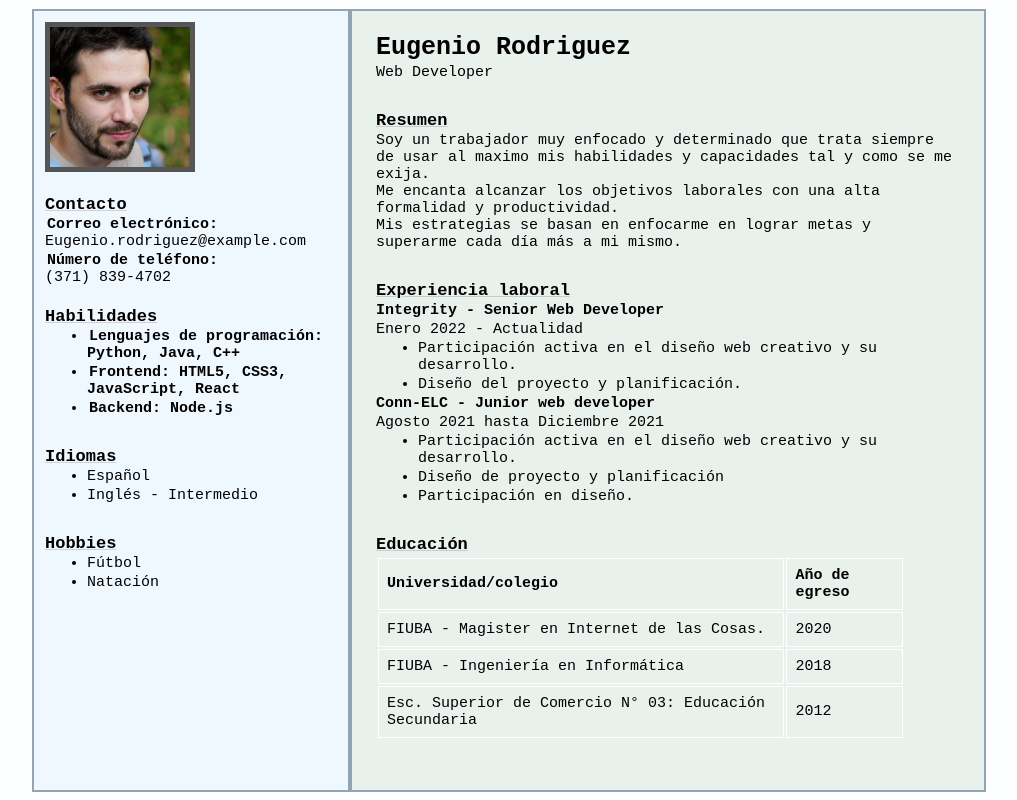
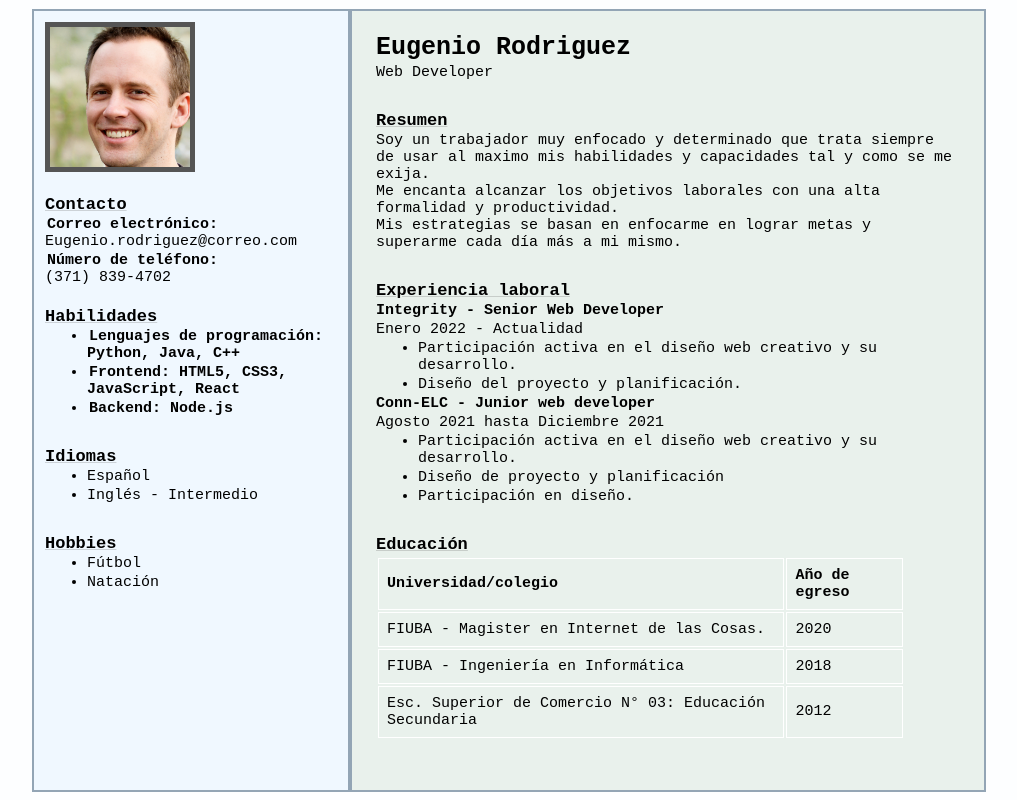
Before and after one commit to emanuelbe1/fundamentos_frontend, a plain HTML site: page 6_proyecto_final_integrador_front_end/plantilla.html in a window 1280 px wide. Shown: the whole page, without its empty margins (131-1148 px from the left). Drawn offline with Linux system fonts and the light colour scheme.

Commit message:
Nueva foto de perfil y cambio en correo

```diff
--- a/6_proyecto_final_integrador_front_end/plantilla.html
+++ b/6_proyecto_final_integrador_front_end/plantilla.html
@@ -11,13 +11,13 @@
     <div class="todo">
         <div class="izquierdo">
             <div class="f_perfil">
-                <img src="profile2.png"
+                <img src="profiletpde.jpeg"
                 alt="Foto de perfil."
                 >
             </div>
             <div class="i_contacto">
                 <br><h2>Contacto</h2>
-                <p><b>Correo electrónico:<br></b>Eugenio.rodriguez@example.com</p>
+                <p><b>Correo electrónico:<br></b>Eugenio.rodriguez@correo.com</p>
                 <p><b>Número de teléfono:<br></b>(371) 839-4702</p><br>
             </div>
             <div class="habilidades">
```
Also changed, not shown: 6_proyecto_final_integrador_front_end/profiletpde.jpeg (added).
